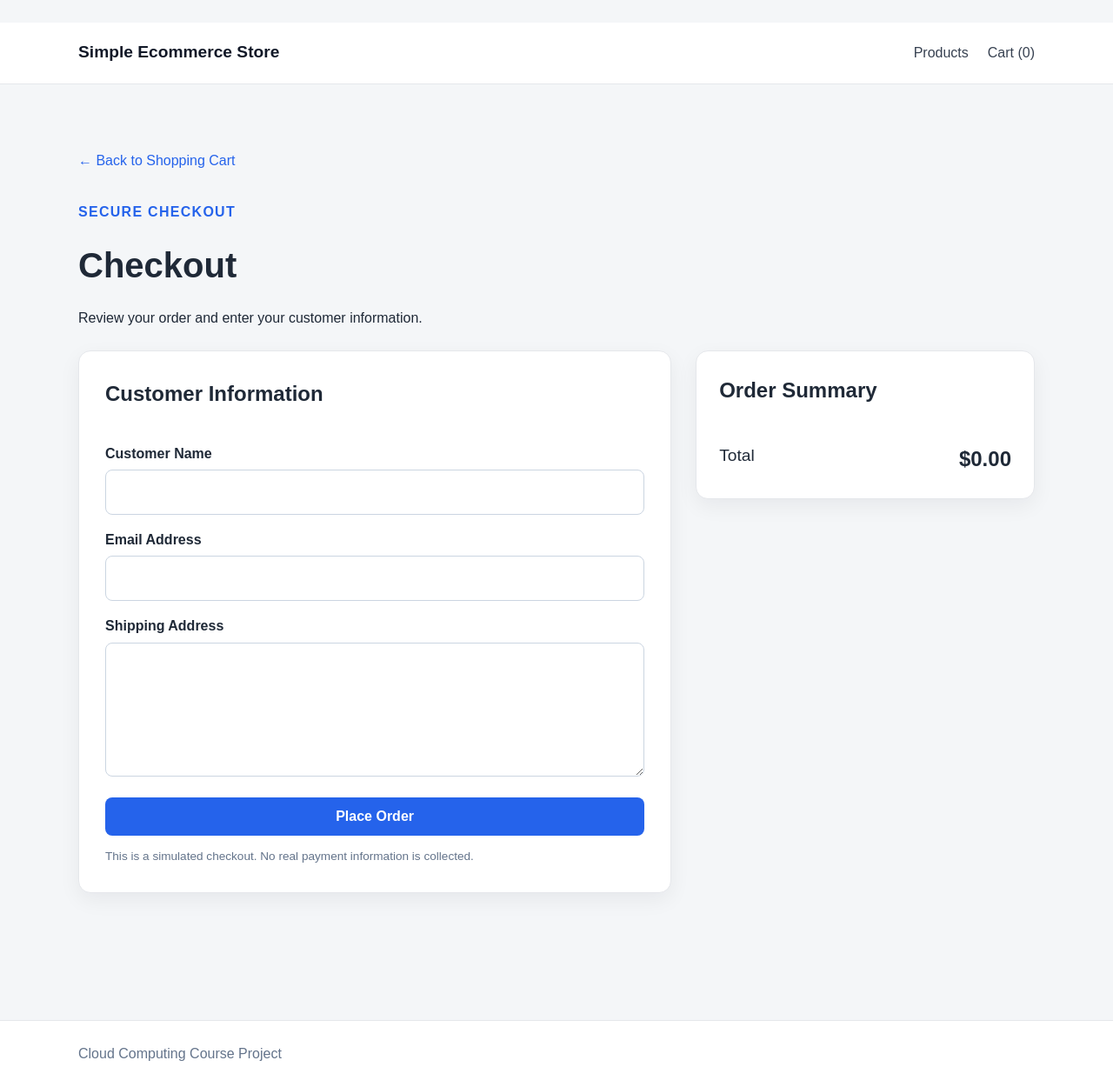
After one commit to mcwch/Chihang-Wei-cloud-project, a Flask app: template ecommerce_app/templates/checkout.html in a window 1280 px wide. The commit adds this page. Shown: the whole page at 87% size. Run offline with Flask 3, Linux system fonts and the light colour scheme; the template is opened without the code that fills it, so the values that code supplies are empty.

Commit message:
Add MySQL checkout and order workflow

```diff
--- a/ecommerce_app/app.py
+++ b/ecommerce_app/app.py
@@ -10,7 +10,51 @@ from flask import (
 )
 
 from config import Config
-from models import Product, db
+from models import Order, OrderItem, Product, db
+
+
+def get_cart_summary():
+    cart = session.get("cart", {})
+
+    if not cart:
+        return [], Decimal("0.00")
+
+    product_ids = [
+        int(product_id)
+        for product_id in cart
+    ]
+
+    products = Product.query.filter(
+        Product.id.in_(product_ids)
+    ).all()
+
+    products_by_id = {
+        product.id: product
+        for product in products
+    }
+
+    cart_items = []
+    cart_total = Decimal("0.00")
+
+    for product_id, stored_quantity in cart.items():
+        product = products_by_id.get(int(product_id))
+
+        if product is None:
+            continue
+
+        quantity = int(stored_quantity)
+        subtotal = product.price * quantity
+        cart_total += subtotal
+
+        cart_items.append(
+            {
+                "product": product,
+                "quantity": quantity,
+                "subtotal": subtotal,
+            }
+        )
+
+    return cart_items, cart_total
 
 
 def create_app(test_config=None):
@@ -77,50 +121,7 @@ def create_app(test_config=None):
 
     @app.route("/cart")
     def view_cart():
-        cart = session.get("cart", {})
-
-        if not cart:
-            return render_template(
-                "cart.html",
-                cart_items=[],
-                cart_total=Decimal("0.00"),
-            )
-
-        product_ids = [
-            int(product_id)
-            for product_id in cart
-        ]
-
-        products = Product.query.filter(
-            Product.id.in_(product_ids)
-        ).all()
-
-        products_by_id = {
-            product.id: product
-            for product in products
-        }
-
-        cart_items = []
-        cart_total = Decimal("0.00")
-
-        for product_id, quantity in cart.items():
-            product = products_by_id.get(
-                int(product_id)
-            )
-
-            if product is None:
-                continue
-
-            subtotal = product.price * quantity
-            cart_total += subtotal
-
-            cart_items.append(
-                {
-                    "product": product,
-                    "quantity": quantity,
-                    "subtotal": subtotal,
-                }
-            )
+        cart_items, cart_total = get_cart_summary()
 
         return render_template(
             "cart.html",
@@ -170,6 +171,120 @@ def create_app(test_config=None):
 
         return redirect(url_for("view_cart"))
 
+    @app.route("/checkout", methods=["GET", "POST"])
+    def checkout():
+        cart_items, cart_total = get_cart_summary()
+
+        if not cart_items:
+            return redirect(url_for("view_cart"))
+
+        error_message = None
+
+        if request.method == "POST":
+            customer_name = request.form.get(
+                "customer_name",
+                "",
+            ).strip()
+
+            email = request.form.get(
+                "email",
+                "",
+            ).strip()
+
+            address = request.form.get(
+                "address",
+                "",
+            ).strip()
+
+            if not customer_name or not email or not address:
+                error_message = (
+                    "Please complete all required fields."
+                )
+
+                return (
+                    render_template(
+                        "checkout.html",
+                        cart_items=cart_items,
+                        cart_total=cart_total,
+                        error_message=error_message,
+                    ),
+                    400,
+                )
+
+            for item in cart_items:
+                if item["quantity"] > item["product"].stock:
+                    error_message = (
+                        f"Insufficient stock for "
+                        f"{item['product'].name}."
+                    )
+
+                    return (
+                        render_template(
+                            "checkout.html",
+                            cart_items=cart_items,
+                            cart_total=cart_total,
+                            error_message=error_message,
+                        ),
+                        400,
+                    )
+
+            try:
+                order = Order(
+                    customer_name=customer_name,
+                    email=email,
+                    address=address,
+                    total_price=cart_total,
+                )
+
+                db.session.add(order)
+                db.session.flush()
+
+                for item in cart_items:
+                    product = item["product"]
+                    quantity = item["quantity"]
+
+                    order_item = OrderItem(
+                        order_id=order.id,
+                        product_id=product.id,
+                        quantity=quantity,
+                        unit_price=product.price,
+                    )
+
+                    product.stock -= quantity
+                    db.session.add(order_item)
+
+                db.session.commit()
+
+            except Exception:
+                db.session.rollback()
+                raise
+
+            session["cart"] = {}
+            session.modified = True
+
+            return redirect(
+                url_for(
+                    "order_success",
+                    order_id=order.id,
+                )
+            )
+
+        return render_template(
+            "checkout.html",
+            cart_items=cart_items,
+            cart_total=cart_total,
+            error_message=error_message,
+        )
+
+    @app.route("/order-success/<int:order_id>")
+    def order_success(order_id):
+        order = db.get_or_404(Order, order_id)
+
+        return render_template(
+            "order_success.html",
+            order=order,
+        )
+
     return app
 
 
--- a/ecommerce_app/static/style.css
+++ b/ecommerce_app/static/style.css
@@ -411,3 +411,201 @@ nav {
         text-align: center;
     }
 }
+
+.checkout-page {
+    padding: 40px 0 70px;
+}
+
+.checkout-heading {
+    margin-bottom: 25px;
+}
+
+.checkout-heading h1 {
+    margin: 5px 0;
+    font-size: 2.5rem;
+}
+
+.checkout-layout {
+    display: grid;
+    grid-template-columns: minmax(0, 1.4fr) minmax(300px, 0.8fr);
+    gap: 28px;
+    align-items: start;
+}
+
+.checkout-form,
+.checkout-summary,
+.success-card {
+    background: #ffffff;
+    border: 1px solid #e5e7eb;
+    border-radius: 14px;
+    box-shadow: 0 8px 24px rgba(15, 23, 42, 0.06);
+}
+
+.checkout-form {
+    display: flex;
+    flex-direction: column;
+    padding: 30px;
+}
+
+.checkout-form h2,
+.checkout-summary h2 {
+    margin-top: 0;
+}
+
+.checkout-form label {
+    margin-top: 16px;
+    margin-bottom: 6px;
+    font-weight: 700;
+}
+
+.checkout-form input,
+.checkout-form textarea {
+    width: 100%;
+    padding: 12px;
+    font: inherit;
+    border: 1px solid #cbd5e1;
+    border-radius: 8px;
+}
+
+.checkout-form textarea {
+    resize: vertical;
+}
+
+.place-order-button {
+    margin-top: 24px;
+    padding: 13px 18px;
+    color: #ffffff;
+    background: #2563eb;
+    border: 0;
+    border-radius: 8px;
+    font-size: 1rem;
+    font-weight: 700;
+    cursor: pointer;
+}
+
+.place-order-button:hover {
+    background: #1d4ed8;
+}
+
+.payment-note {
+    margin-bottom: 0;
+    color: #64748b;
+    font-size: 0.85rem;
+}
+
+.checkout-summary {
+    padding: 26px;
+}
+
+.checkout-item,
+.confirmation-item {
+    display: flex;
+    justify-content: space-between;
+    gap: 18px;
+    padding: 16px 0;
+    border-bottom: 1px solid #e5e7eb;
+}
+
+.checkout-item div,
+.confirmation-item div {
+    display: flex;
+    flex-direction: column;
+}
+
+.checkout-item span,
+.confirmation-item span {
+    color: #64748b;
+    font-size: 0.9rem;
+}
+
+.checkout-total {
+    display: flex;
+    justify-content: space-between;
+    padding-top: 20px;
+    font-size: 1.2rem;
+}
+
+.checkout-total strong {
+    font-size: 1.5rem;
+}
+
+.error-message {
+    margin-bottom: 22px;
+    padding: 14px 18px;
+    color: #991b1b;
+    background: #fef2f2;
+    border: 1px solid #fecaca;
+    border-radius: 8px;
+}
+
+.success-page {
+    display: flex;
+    justify-content: center;
+    padding: 60px 0;
+}
+
+.success-card {
+    width: min(760px, 100%);
+    padding: 40px;
+    text-align: center;
+}
+
+.success-icon {
+    display: grid;
+    width: 64px;
+    height: 64px;
+    margin: 0 auto 18px;
+    color: #ffffff;
+    background: #16a34a;
+    border-radius: 50%;
+    place-items: center;
+    font-size: 2rem;
+    font-weight: 700;
+}
+
+.order-number {
+    display: inline-block;
+    margin: 20px 0;
+    padding: 10px 16px;
+    background: #f1f5f9;
+    border-radius: 8px;
+}
+
+.confirmation-details {
+    display: grid;
+    grid-template-columns: repeat(2, 1fr);
+    gap: 16px;
+    margin: 20px 0;
+}
+
+.confirmation-details div {
+    display: flex;
+    flex-direction: column;
+    padding: 18px;
+    background: #f8fafc;
+    border-radius: 8px;
+}
+
+.confirmation-details span {
+    color: #64748b;
+    font-size: 0.85rem;
+}
+
+.confirmation-items {
+    margin: 25px 0;
+    text-align: left;
+}
+
+@media (max-width: 800px) {
+    .checkout-layout {
+        grid-template-columns: 1fr;
+    }
+
+    .confirmation-details {
+        grid-template-columns: 1fr;
+    }
+
+    .success-card {
+        padding: 25px;
+    }
+}
--- /dev/null
+++ b/ecommerce_app/templates/checkout.html
@@ -0,0 +1,109 @@
+{% extends "base.html" %}
+
+{% block title %}Checkout | Simple Ecommerce Store{% endblock %}
+
+{% block content %}
+<section class="checkout-page">
+    <a class="back-link" href="{{ url_for('view_cart') }}">
+        ← Back to Shopping Cart
+    </a>
+
+    <div class="checkout-heading">
+        <div>
+            <p class="eyebrow">Secure Checkout</p>
+            <h1>Checkout</h1>
+            <p>
+                Review your order and enter your customer information.
+            </p>
+        </div>
+    </div>
+
+    {% if error_message %}
+        <div class="error-message">
+            {{ error_message }}
+        </div>
+    {% endif %}
+
+    <div class="checkout-layout">
+        <form
+            class="checkout-form"
+            method="post"
+            action="{{ url_for('checkout') }}"
+        >
+            <h2>Customer Information</h2>
+
+            <label for="customer_name">
+                Customer Name
+            </label>
+
+            <input
+                id="customer_name"
+                name="customer_name"
+                type="text"
+                value="{{ request.form.get('customer_name', '') }}"
+                required
+            >
+
+            <label for="email">
+                Email Address
+            </label>
+
+            <input
+                id="email"
+                name="email"
+                type="email"
+                value="{{ request.form.get('email', '') }}"
+                required
+            >
+
+            <label for="address">
+                Shipping Address
+            </label>
+
+            <textarea
+                id="address"
+                name="address"
+                rows="5"
+                required
+            >{{ request.form.get('address', '') }}</textarea>
+
+            <button class="place-order-button" type="submit">
+                Place Order
+            </button>
+
+            <p class="payment-note">
+                This is a simulated checkout. No real payment
+                information is collected.
+            </p>
+        </form>
+
+        <aside class="checkout-summary">
+            <h2>Order Summary</h2>
+
+            {% for item in cart_items %}
+                <div class="checkout-item">
+                    <div>
+                        <strong>{{ item.product.name }}</strong>
+
+                        <span>
+                            Quantity: {{ item.quantity }}
+                        </span>
+                    </div>
+
+                    <strong>
+                        ${{ "%.2f"|format(item.subtotal) }}
+                    </strong>
+                </div>
+            {% endfor %}
+
+            <div class="checkout-total">
+                <span>Total</span>
+
+                <strong>
+                    ${{ "%.2f"|format(cart_total) }}
+                </strong>
+            </div>
+        </aside>
+    </div>
+</section>
+{% endblock %}
```
Also changed, not shown: ecommerce_app/templates/order_success.html (added, +62 -0 lines), ecommerce_app/tests/test_checkout.py (added, +127 -0 lines), ecommerce_app/templates/cart.html (line endings or trailing spaces).
